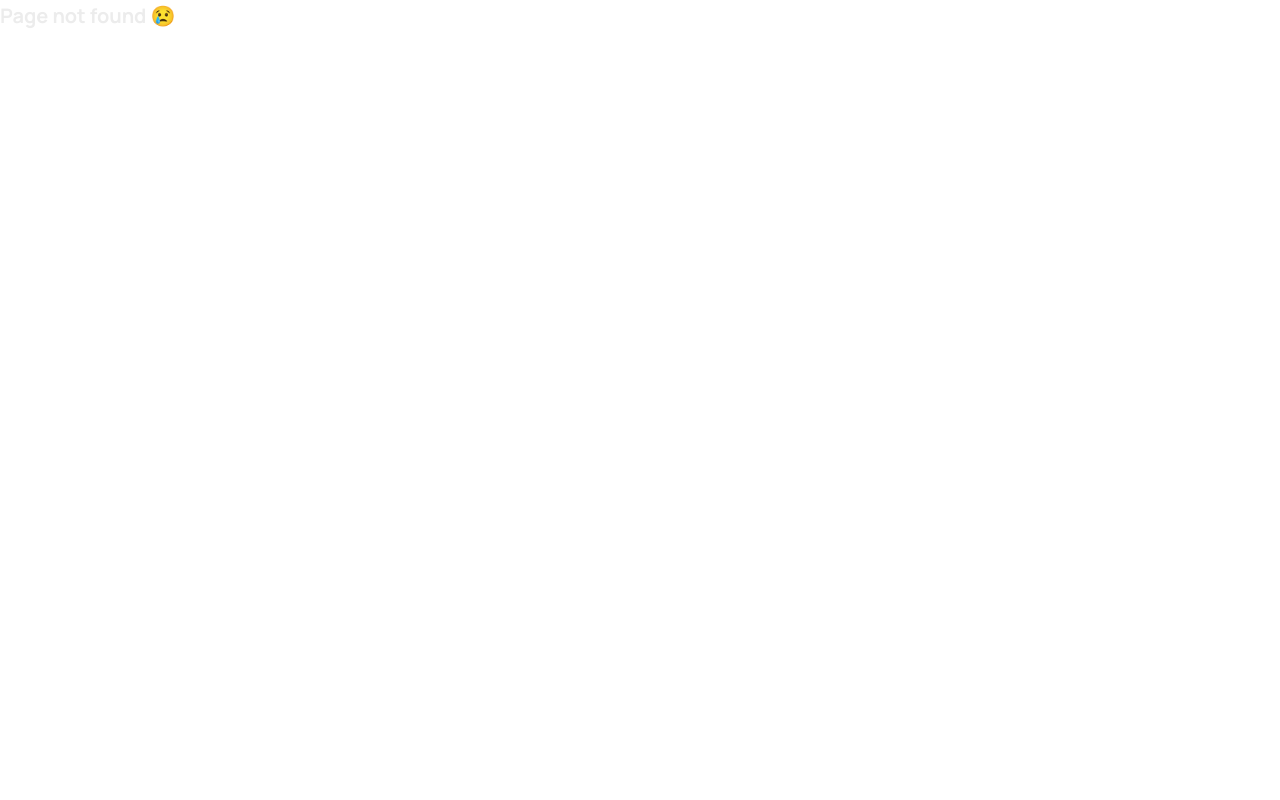
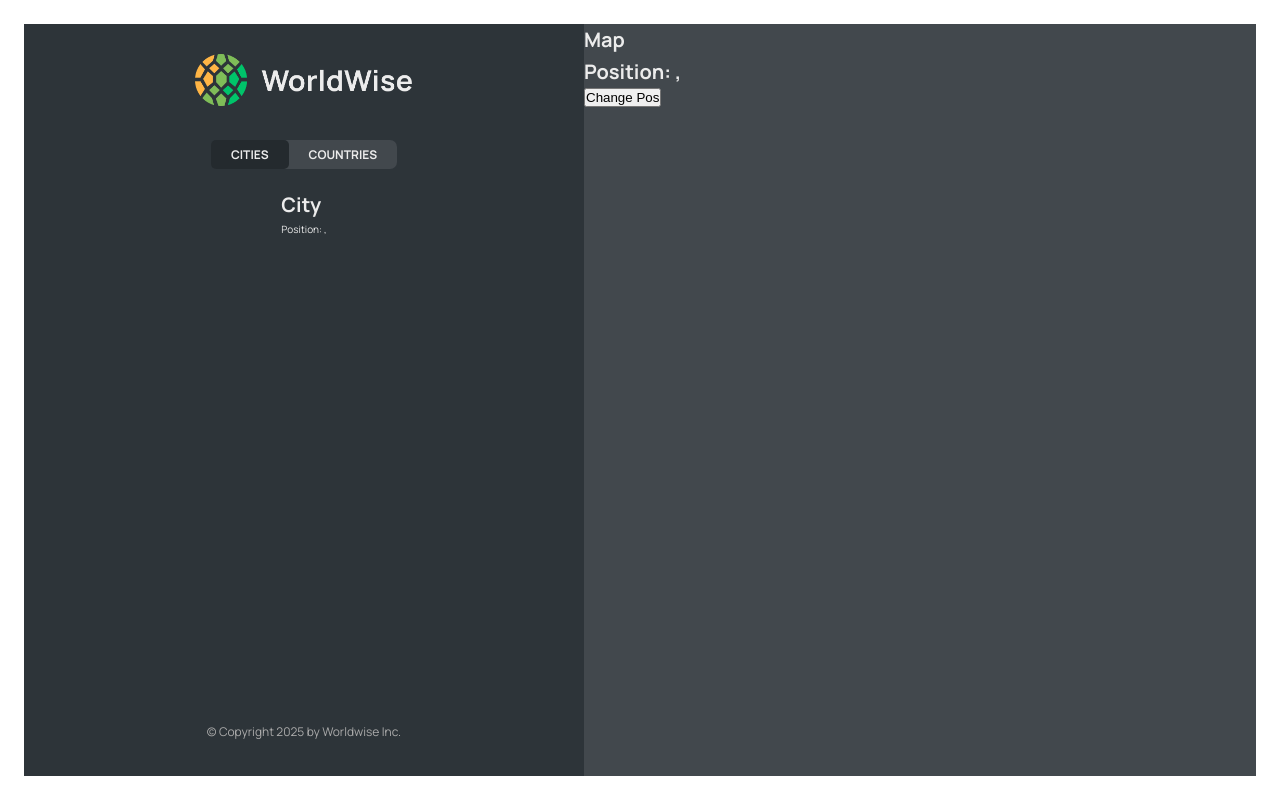
Before and after one commit to danielsadiq/worldwise, a React (Vite) app: page /app/cities/1 in a window 1280 px wide. Before the commit this address had no page. Built offline with nearby package versions, Linux system fonts and the light colour scheme; data requests are answered from the project's data file.

Commit message:
part I complete

```diff
--- a/src/App.tsx
+++ b/src/App.tsx
@@ -1,5 +1,5 @@
 import { useEffect, useState } from "react";
-import { BrowserRouter, Route, Routes } from "react-router-dom";
+import { BrowserRouter, Navigate, Route, Routes } from "react-router-dom";
 import Product from "./pages/Product";
 import Pricing from "./pages/Pricing";
 import Homepage from "./pages/Homepage";
@@ -8,6 +8,8 @@
 import Login from "./pages/Login";
 import CityList from "./components/CityList";
 import CountryList from "./components/CountryList";
+import City from "./components/City";
+import Form from "./components/Form";
 // import type { CityType } from "./components/CityList";
 
 const BASE_URL = "http://localhost:9000";
@@ -41,10 +43,20 @@
         <Route path="pricing" element={<Pricing />} />
         <Route path="/login" element={<Login />} />
         <Route path="app" element={<AppLayout />}>
-          <Route index element={<CityList cities={cities} isLoading={isLoading} />} />
-          <Route path="cities" element={<CityList cities={cities} isLoading={isLoading} />} />
-          <Route path="countries" element={<CountryList cities={cities} isLoading={isLoading} />} />
-          <Route path="form" element={<p>Form</p>} />
+          <Route
+            index
+            element={<Navigate replace to="cities" />}
+          />
+          <Route
+            path="cities"
+            element={<CityList cities={cities} isLoading={isLoading} />}
+          />
+          <Route path="cities/:id" element={<City />} />
+          <Route
+            path="countries"
+            element={<CountryList cities={cities} isLoading={isLoading} />}
+          />
+          <Route path="form" element={<Form/>} />
         </Route>
         <Route path="*" element={<PageNotFound />} />
       </Routes>
--- /dev/null
+++ b/src/components/Button.tsx
@@ -0,0 +1,15 @@
+import styles from './Button.module.css'
+type ButtonType = {
+  children: React.ReactNode,
+  onClick: () => void,
+  type: string
+}
+function Button({children, onClick, type}:ButtonType) {
+  return (
+    <button onClick={onClick} className={`${styles.btn} ${styles[type]}`}>
+      {children}
+    </button>
+  )
+}
+
+export default Button
--- a/src/components/City.tsx
+++ b/src/components/City.tsx
@@ -1,60 +1,74 @@
-import styles from "./City.module.css";
+/* eslint-disable @typescript-eslint/no-unused-vars */
+import { useParams, useSearchParams } from "react-router-dom";
+// import styles from "./City.module.css";
 
-const formatDate = (date) =>
-  new Intl.DateTimeFormat("en", {
-    day: "numeric",
-    month: "long",
-    year: "numeric",
-    weekday: "long",
-  }).format(new Date(date));
+// const formatDate = (date:string) =>
+//   new Intl.DateTimeFormat("en", {
+//     day: "numeric",
+//     month: "long",
+//     year: "numeric",
+//     weekday: "long",
+//   }).format(new Date(date));
 
 function City() {
   // TEMP DATA
-  const currentCity = {
-    cityName: "Lisbon",
-    emoji: "🇵🇹",
-    date: "2027-10-31T15:59:59.138Z",
-    notes: "My favorite city so far!",
-  };
+  const x = useParams();
+  // const [searchParams, setSearchParams] = useSearchParams();
+  const [searchParams, _] = useSearchParams();
+  const lat = searchParams.get("lat");
+  const lng = searchParams.get("lng");
+  // const currentCity = {
+  //   cityName: "Lisbon",
+  //   emoji: "🇵🇹",
+  //   date: "2027-10-31T15:59:59.138Z",
+  //   notes: "My favorite city so far!",
+  // };
+  console.log(x);
 
-  const { cityName, emoji, date, notes } = currentCity;
+  // const { cityName, emoji, date, notes } = currentCity;
 
   return (
-    <div className={styles.city}>
-      <div className={styles.row}>
-        <h6>City name</h6>
-        <h3>
-          <span>{emoji}</span> {cityName}
-        </h3>
-      </div>
+    <div>
+      <h1>City</h1>
+      <p>
+        Position: {lat}, {lng}
+      </p>
+    </div>
+    // <div className={styles.city}>
+    //   <div className={styles.row}>
+    //     <h6>City name</h6>
+    //     <h3>
+    //       <span>{emoji}</span> {cityName}
+    //     </h3>
+    //   </div>
 
-      <div className={styles.row}>
-        <h6>You went to {cityName} on</h6>
-        <p>{formatDate(date || null)}</p>
-      </div>
+    //   <div className={styles.row}>
+    //     <h6>You went to {cityName} on</h6>
+    //     <p>{formatDate(date || null)}</p>
+    //   </div>
 
-      {notes && (
-        <div className={styles.row}>
-          <h6>Your notes</h6>
-          <p>{notes}</p>
-        </div>
-      )}
+    //   {notes && (
+    //     <div className={styles.row}>
+    //       <h6>Your notes</h6>
+    //       <p>{notes}</p>
+    //     </div>
+    //   )}
 
-      <div className={styles.row}>
-        <h6>Learn more</h6>
-        <a
-          href={`https://en.wikipedia.org/wiki/${cityName}`}
-          target="_blank"
-          rel="noreferrer"
-        >
-          Check out {cityName} on Wikipedia &rarr;
-        </a>
-      </div>
+    //   <div className={styles.row}>
+    //     <h6>Learn more</h6>
+    //     <a
+    //       href={`https://en.wikipedia.org/wiki/${cityName}`}
+    //       target="_blank"
+    //       rel="noreferrer"
+    //     >
+    //       Check out {cityName} on Wikipedia &rarr;
+    //     </a>
+    //   </div>
 
-      <div>
-        <ButtonBack />
-      </div>
-    </div>
+    //   <div>
+    //     {/* <ButtonBack /> */}
+    //   </div>
+    // </div>
   );
 }
 
--- a/src/components/CityItem.tsx
+++ b/src/components/CityItem.tsx
@@ -1,5 +1,6 @@
 import type { CityType } from "./CityList"
 import styles from './CityItem.module.css'
+import { Link } from "react-router-dom";
 const formatDate = (date:string) =>
   new Intl.DateTimeFormat("en", {
     day: "numeric",
@@ -8,13 +9,15 @@
   }).format(new Date(date));
 
 function CityItem({city}:{city:CityType}) {
-  const {cityName, emoji, date} = city
+  const {cityName, emoji, date, id, position} = city
   return (
-    <li className={styles.cityItem}>
-      <span className={styles.emoji}>{emoji}</span>
-      <h3 className={styles.name}>{cityName}</h3>
-      <time className={styles.date}>{formatDate(date)}</time>
-      <button className={styles.deleteBtn}>&times;</button>
+    <li>
+      <Link className={styles.cityItem} to={`${id}?lat=${position.lat}&lng=${position.lng}`}>
+        <span className={styles.emoji}>{emoji}</span>
+        <h3 className={styles.name}>{cityName}</h3>
+        <time className={styles.date}>{formatDate(date)}</time>
+        <button className={styles.deleteBtn}>&times;</button>
+      </Link>
     </li>
   )
 }
--- a/src/components/Form.tsx
+++ b/src/components/Form.tsx
@@ -3,6 +3,8 @@
 import { useState } from "react";
 
 import styles from "./Form.module.css";
+import Button from "./Button";
+import { useNavigate } from "react-router-dom";
 
 export function convertToEmoji(countryCode) {
   const codePoints = countryCode
@@ -13,6 +15,7 @@
 }
 
 function Form() {
+  const navigate = useNavigate();
   const [cityName, setCityName] = useState("");
   const [country, setCountry] = useState("");
   const [date, setDate] = useState(new Date());
@@ -34,7 +37,7 @@
         <label htmlFor="date">When did you go to {cityName}?</label>
         <input
           id="date"
-          onChange={(e) => setDate(e.target.value)}
+          onChange={(e: React.ChangeEvent<HTMLInputElement>) => setDate(e.target.value)}
           value={date}
         />
       </div>
@@ -49,8 +52,16 @@
       </div>
 
       <div className={styles.buttons}>
-        <button>Add</button>
-        <button>&larr; Back</button>
+        <Button type="primary">Add</Button>
+        <Button
+          type="back"
+          onClick={(e) => {
+            e.preventDefault();
+            navigate(-1);
+          }}
+        >
+          &larr; Back
+        </Button>
       </div>
     </form>
   );
--- a/src/components/Map.tsx
+++ b/src/components/Map.tsx
@@ -1,10 +1,21 @@
-import styles from './Map.module.css'
+import { useNavigate, useSearchParams } from "react-router-dom";
+import styles from "./Map.module.css";
 function Map() {
+  const [searchParams, setSearchParams] = useSearchParams();
+  const navigate = useNavigate();
+  const lat = searchParams.get("lat");
+  const lng = searchParams.get("lng");
   return (
-    <div className={styles.mapContainer}>
-      Map
+    <div className={styles.mapContainer} onClick={()=>navigate("form")}>
+      <h1>Map</h1>
+      <h1>
+        Position: {lat}, {lng}
+      </h1>
+      <button onClick={() => setSearchParams({ lat: "23", lng: "50" })}>
+        Change Pos
+      </button>
     </div>
-  )
+  );
 }
 
-export default Map
+export default Map;
```
